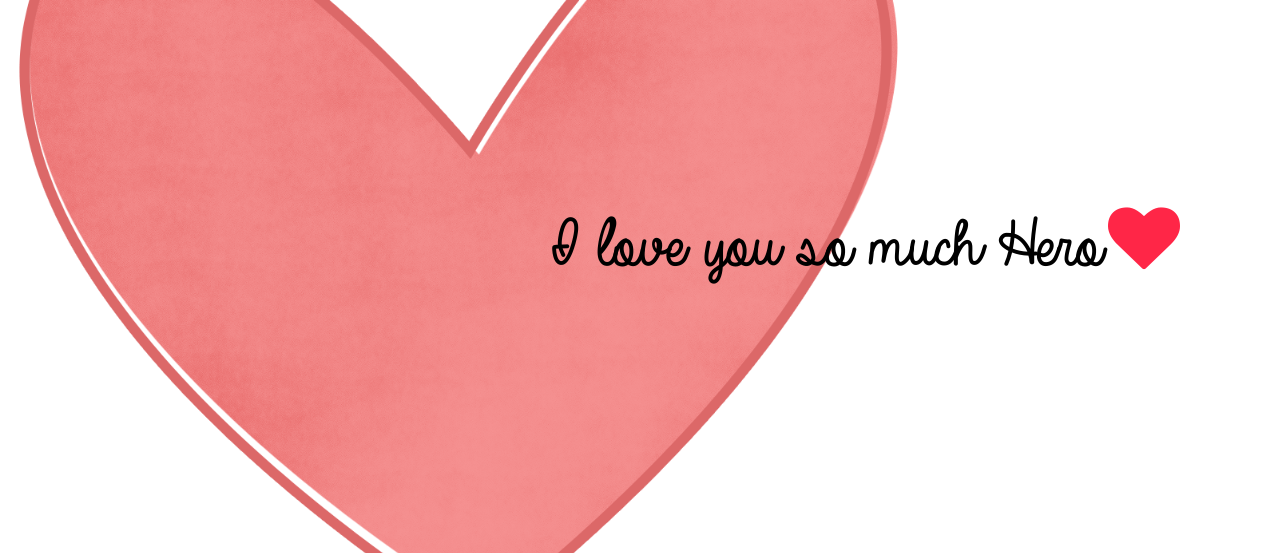
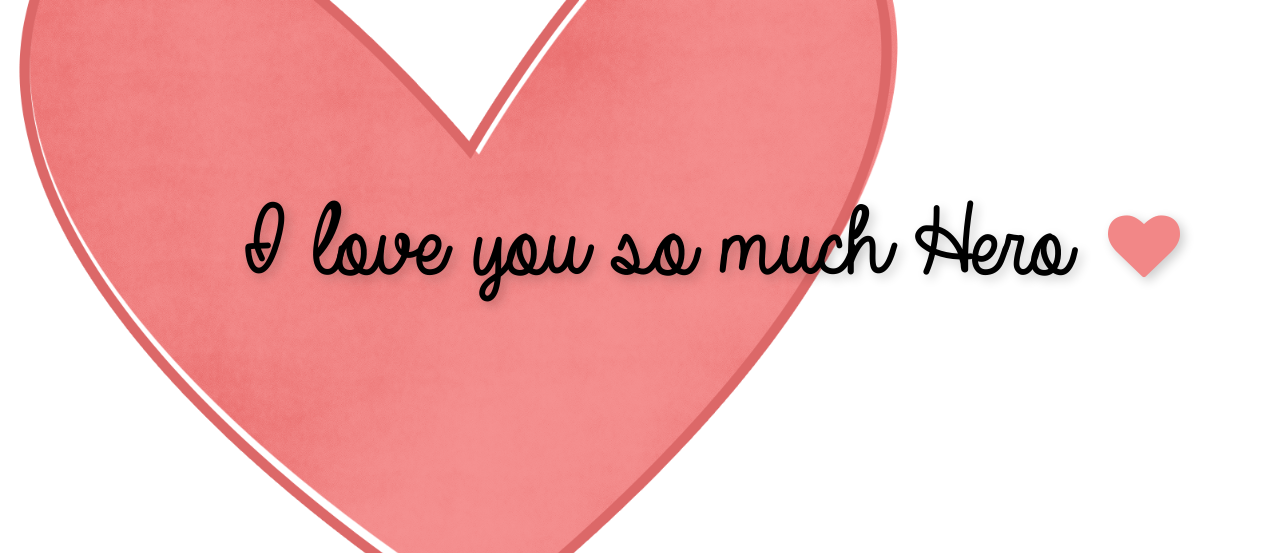
Before and after one commit to YayaFTW/yayaftw.github.io, a PHP site: page / in a window 1280 px wide. Shown: the part 154-707 px from the top of the page. Run offline with PHP 8.4, Linux system fonts and the light colour scheme; some libraries are stand-ins or nearby versions.

Commit message:
Initial commit

```diff
--- a/index.html
+++ b/index.html
@@ -7,7 +7,7 @@
 
 <body>
     <div class="caption">
-        I love you so much Hero <span class="fa fa-heart red"></span>
+        I love you so much Hero &nbsp;<span class="fa fa-heart red"></span>
     </div>
 </body>
 
--- a/style.css
+++ b/style.css
@@ -15,9 +15,11 @@ body {
     position: relative;
     top: 50%;
     transform: translateY(-50%);
-    font-size: 72px;
+    font-size: 108px;
+    text-shadow: 4px 4px 11px rgba(0, 0, 0, 0.2);
 }
 
 .red {
-    color: #ff2647;
+    color: #F28787;
+    font-size: 72px;
 }
```
